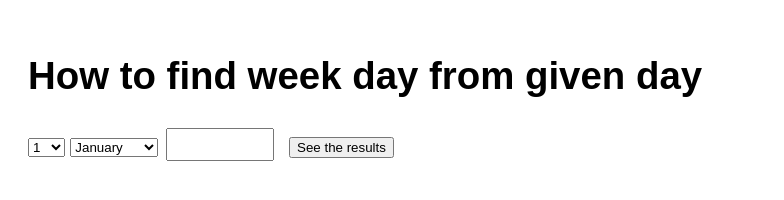
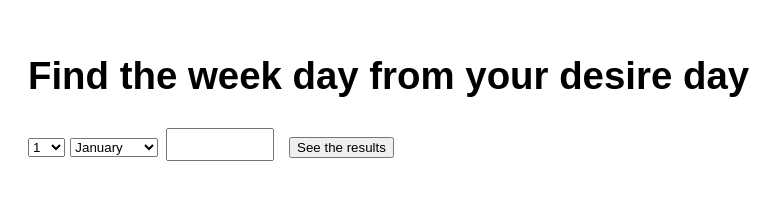
Before and after one commit to SivaKumar0906/sivakumar0906.github.io, a plain HTML site: page find the week and date/index.html in a window 1280 px wide. Shown: the whole page, without its empty margins (0-784 px from the left). Drawn offline with Linux system fonts and the light colour scheme; a web font is replaced by a local one.

Commit message:
Update index.html

```diff
--- a/find the week and date/index.html
+++ b/find the week and date/index.html
@@ -8,7 +8,7 @@
 <link rel="stylesheet" href="/find the week and date/forfont.css">
 </head>
 <body>
-<h1>How to find week day from given day</h1>
+<h1>Find the week day from your desire day</h1>
 <select  id="date">
 <option value="1">1</option>
 <option value="2">2</option>
```
